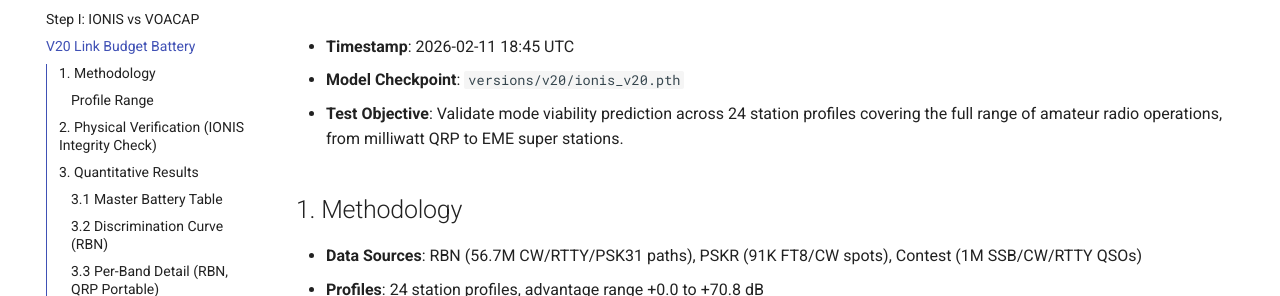
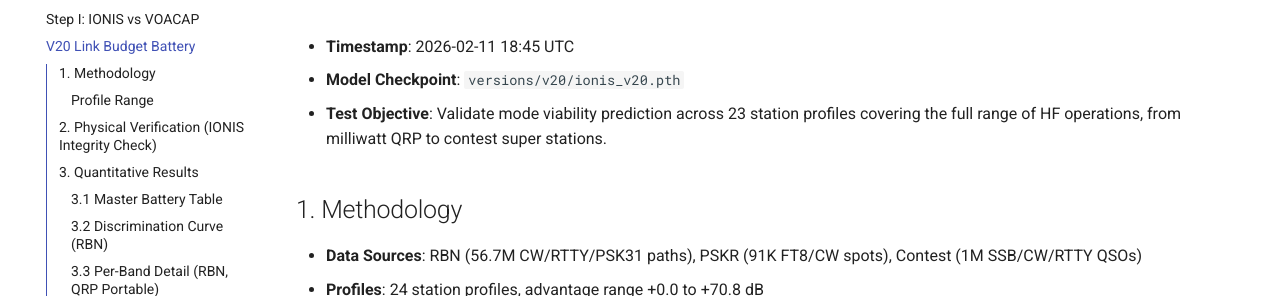
Before and after one commit to IONIS-AI/ionis-docs, an MkDocs documentation site: the page built from docs/validation/v20_link_budget_battery.md, in a window 1280 px wide and 900 px high. Shown: the part 194-490 px from the top of the window. Built offline with MkDocs 1.6.1 and Material for MkDocs 9.7.7, drawn with Linux system fonts in a browser that asks for light colours; comment, search, counter and statistics services are not loaded.

Commit message:
fix: remove remaining EME references, correct profile count to 23
Co-Authored-By: Claude Opus 4.5 <noreply@anthropic.com>

```diff
--- a/docs/validation/v20_link_budget_battery.md
+++ b/docs/validation/v20_link_budget_battery.md
@@ -2,7 +2,7 @@
 
 - **Timestamp**: 2026-02-11 18:45 UTC
 - **Model Checkpoint**: `versions/v20/ionis_v20.pth`
-- **Test Objective**: Validate mode viability prediction across 24 station profiles covering the full range of amateur radio operations, from milliwatt QRP to EME super stations.
+- **Test Objective**: Validate mode viability prediction across 23 station profiles covering the full range of HF operations, from milliwatt QRP to contest super stations.
 
 ## 1. Methodology
 
```
